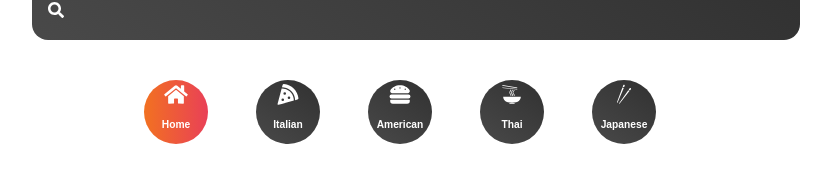
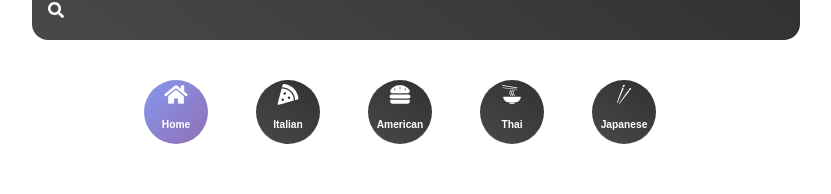
Before and after one commit to Blessdcode/Recipe-App, a React (Create React App) app: page / in a window 1280 px wide. Shown: the part 111-305 px from the top of the page, without its empty margins (224-1055 px from the left). Built offline with nearby package versions, Linux system fonts and the light colour scheme; no server answers.

Commit message:
Update Catergory

```diff
--- a/src/components/Catergory.jsx
+++ b/src/components/Catergory.jsx
@@ -69,7 +69,11 @@ const SLink = styled(NavLink)`
         margin-top: .3rem;
     }
     &.active{
-        background:linear-gradient(to right, #f27121, #e94057)
+         background: linear-gradient(
+        135deg,
+        rgba(102, 126, 234, 0.8) 0%,
+        rgba(118, 75, 162, 0.8) 100%
+    );
     }
     &:hover{
        background: linear-gradient(
```
